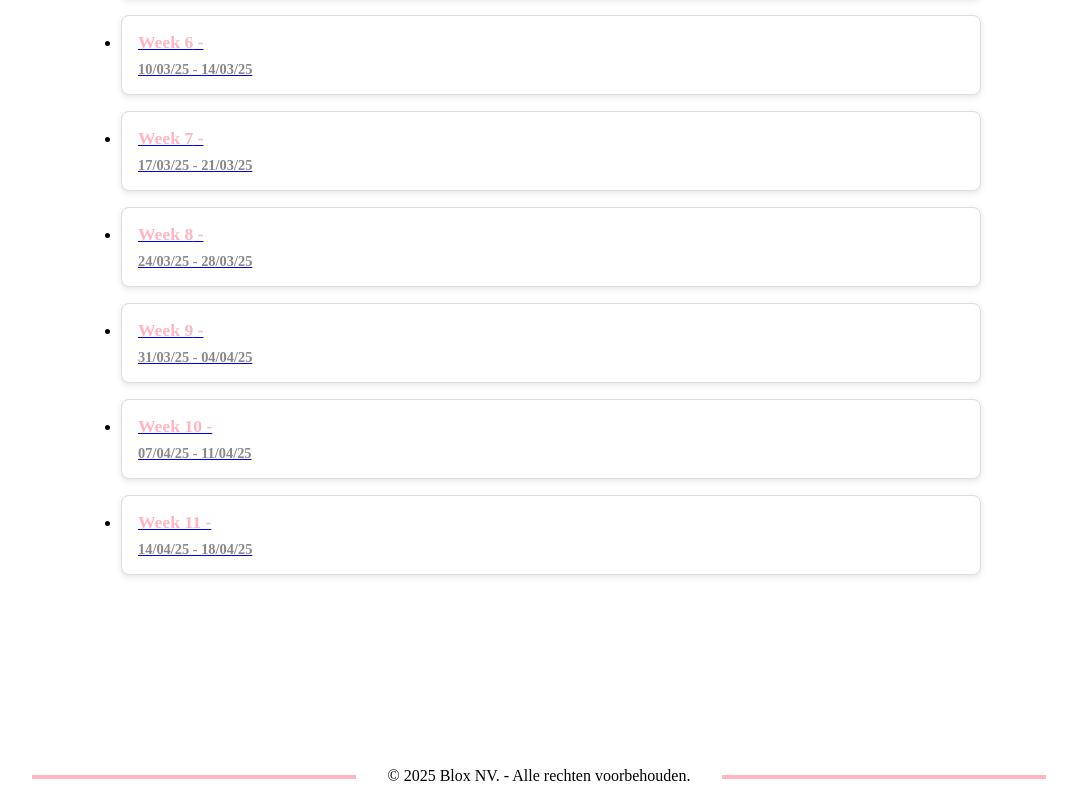
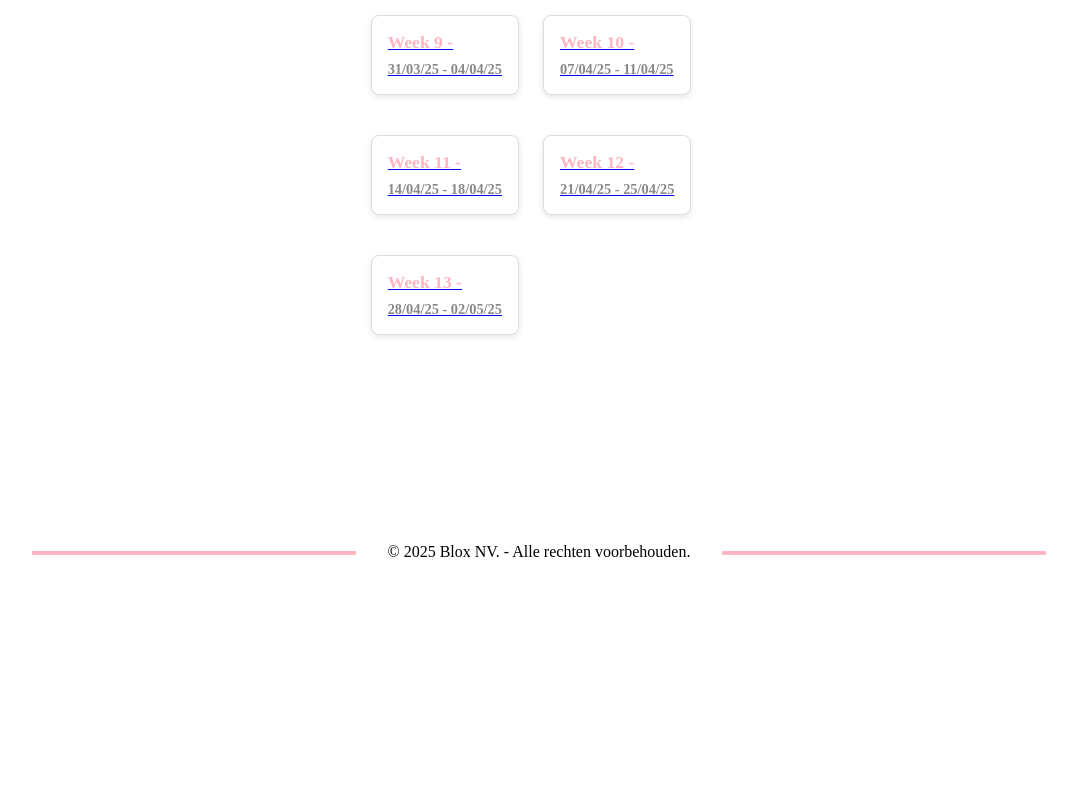
Before and after one commit to DenzelAP/Blogpost, a Next.js app: page /blogs in a window 1280 px wide. Shown: the part 1684-2472 px from the top of the page, without its empty margins (109-1186 px from the left). After the commit the page ends 2269 px from the top, so only its background shows below. Built offline with nearby package versions, Linux system fonts and the light colour scheme.

Commit message:
week 11 & 12

```diff
--- a/src/pages/blogs/index.tsx
+++ b/src/pages/blogs/index.tsx
@@ -13,6 +13,8 @@ const blogList = [
   { id: "week-9", title: "Week 9", date: "31/03/25 - 04/04/25" },
   { id: "week-10", title: "Week 10", date: "07/04/25 - 11/04/25" },
   { id: "week-11", title: "Week 11", date: "14/04/25 - 18/04/25" },
+  { id: "week-12", title: "Week 12", date: "21/04/25 - 25/04/25" },
+  { id: "week-13", title: "Week 13", date: "28/04/25 - 02/05/25" },
 ];
 
 const Blogs = () => {
--- a/src/styles/Blog.module.css
+++ b/src/styles/Blog.module.css
@@ -60,10 +60,14 @@
   color: #333; /* Verduidelijk de kleur bij hover om het meer zichtbaar te maken */
 }
 
-.blogList {
-  width: 80%;
-  max-width: 900px;
+.blogList ul {
+  display: grid;
+  grid-template-columns: repeat(2, 1fr); /* 2 kolommen */
+  gap: 1.5rem; /* ruimte tussen de items */
+  padding: 0;
+  list-style: none;
 }
+
 
 .blogHeader {
   font-size: 2rem;
```
Also changed, not shown: src/data/blogData.ts (+12 -0 lines).
